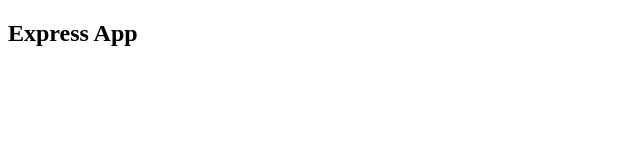
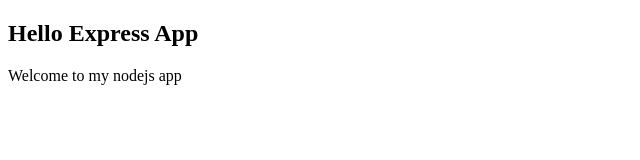
Before and after one commit to thewebdeveloper/web-server, a website: page public/index.html in a window 1280 px wide. Shown: the whole page, without its empty margins (0-640 px from the left). Drawn offline with Linux system fonts and the light colour scheme.

Commit message:
Add paragraph in index.html file

```diff
--- a/public/index.html
+++ b/public/index.html
@@ -5,6 +5,7 @@
 	</head>
 
 	<body>
-		<h2>Express App</h2>
+		<h2>Hello Express App</h2>
+		<p>Welcome to my nodejs app</p>
 	</body>
 </html>
```
